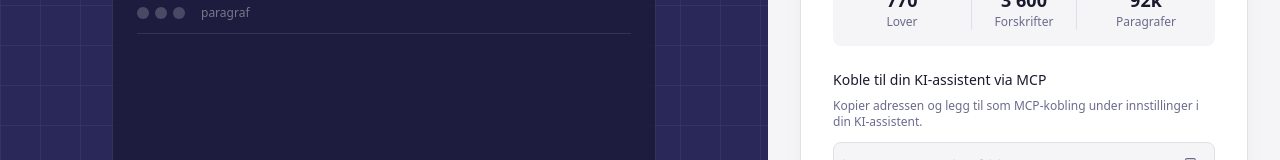
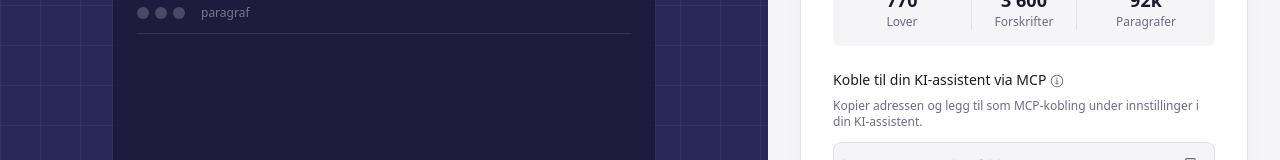
Before and after one commit to khjohns/paragraf, a React (Vite) app in the folder site/: page / in a window 1280 px wide. Shown: the part 235-395 px from the top of the page. Built offline with nearby package versions, Linux system fonts and the light colour scheme; no server answers.

Commit message:
Add MCP info tooltip for non-technical users
Clickable/hoverable info icon next to "MCP" that explains what
Model Context Protocol is and how to use it.

https://claude.ai/code/session_01Ji6tQmr3Hqw3hBndZqD1FE

```diff
--- a/site/src/LandingPage.tsx
+++ b/site/src/LandingPage.tsx
@@ -12,6 +12,7 @@ import {
   HeartIcon,
   CheckCircledIcon,
   CopyIcon,
+  InfoCircledIcon,
 } from '@radix-ui/react-icons';
 
 const MCP_URL = import.meta.env.VITE_MCP_URL || '';
@@ -174,6 +175,35 @@ function CopyableUrl({ url }: { url: string }) {
 }
 
 // ============================================================================
+// MCP Tooltip
+// ============================================================================
+
+function McpTooltip() {
+  const [open, setOpen] = useState(false);
+
+  return (
+    <span className="relative inline-block">
+      <button
+        onClick={() => setOpen(!open)}
+        onMouseEnter={() => setOpen(true)}
+        onMouseLeave={() => setOpen(false)}
+        className="inline-flex items-center align-middle ml-1 text-pkt-text-body-subtle hover:text-pkt-text-body-dark transition-colors"
+        aria-label="Hva er MCP?"
+      >
+        <InfoCircledIcon className="w-3.5 h-3.5" />
+      </button>
+      {open && (
+        <span className="absolute bottom-full left-1/2 -translate-x-1/2 mb-2 w-56 p-2.5 text-xs text-pkt-text-body-dark bg-pkt-bg-card rounded-lg border border-pkt-border-subtle shadow-lg z-10">
+          <strong>MCP</strong> (Model Context Protocol) lar KI-assistenter koble til
+          eksterne datakilder. Legg til adressen over som MCP-kobling i innstillingene
+          til din KI-assistent.
+        </span>
+      )}
+    </span>
+  );
+}
+
+// ============================================================================
 // Info Card
 // ============================================================================
 
@@ -220,7 +250,7 @@ function InfoCard() {
       {/* How to connect */}
       <div className="mb-4 sm:mb-6">
         <p className="text-sm font-medium text-pkt-text-body-dark mb-1.5 sm:mb-2">
-          Koble til din KI-assistent via MCP
+          Koble til din KI-assistent via MCP<McpTooltip />
         </p>
         <p className="text-xs text-pkt-text-body-subtle mb-2.5 sm:mb-3">
           Kopier adressen og legg til som MCP-kobling under innstillinger i din KI-assistent.
```
